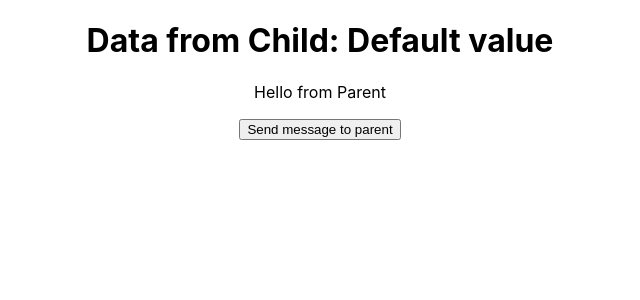
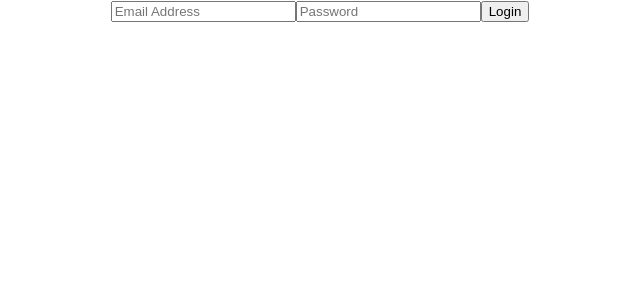
Before and after one commit to CarltonK/mpesa-mini-apps, a React (Create React App) app in the folder Silver/week-1-react-app/: page / in a window 1280 px wide. Shown: the top 300 px of the page, without its empty margins (320-960 px from the left). Built offline with nearby package versions, Linux system fonts and the light colour scheme.

Commit message:
styles and forms

```diff
--- a/Silver/week-1-react-app/package.json
+++ b/Silver/week-1-react-app/package.json
@@ -6,10 +6,13 @@
     "@testing-library/jest-dom": "^5.17.0",
     "@testing-library/react": "^13.4.0",
     "@testing-library/user-event": "^13.5.0",
+    "formik": "^2.4.6",
     "react": "^18.3.1",
     "react-dom": "^18.3.1",
     "react-scripts": "5.0.1",
-    "web-vitals": "^2.1.4"
+    "styled-components": "^6.1.13",
+    "web-vitals": "^2.1.4",
+    "yup": "^1.4.0"
   },
   "scripts": {
     "start": "react-scripts start",
--- a/Silver/week-1-react-app/src/App.css
+++ b/Silver/week-1-react-app/src/App.css
@@ -36,3 +36,10 @@
     transform: rotate(360deg);
   }
 }
+
+.button {
+  background-color: 'blue';
+  color: 'white';
+  padding: '10px 20px';
+  border-radius: '10px';
+}
--- a/Silver/week-1-react-app/src/App.js
+++ b/Silver/week-1-react-app/src/App.js
@@ -2,6 +2,11 @@
 import { useState } from 'react';
 import './App.css';
 import Welcome from './Welcome';
+import InlineStyledButton from './components/styles/InlineStyledButton';
+import CssFileButton from './components/styles/CssFIleButton';
+import StyledComponentButton from './components/styles/StyledComponentButton';
+import LoginForm from './components/authentication/LoginForm';
+import FormikForm from './components/authentication/FormikForm';
 
 function App() {
   const [childData, setChildData] = useState('Default value');
@@ -26,13 +31,32 @@ function App() {
           Learn React v18.13.1
         </a>
       </header> */}
-      <h1>Data from Child: {childData}</h1>
+
+      {/*
+      STATE
+       */}
+      {/* <h1>Data from Child: {childData}</h1>
       <Welcome
         sendDataToParent={handleDataFromChild}
         greeting={'Hello from Parent'}
       >
 
-      </Welcome>
+      </Welcome> */}
+
+      {/*
+      STYLES
+       */}
+
+      {/* <InlineStyledButton></InlineStyledButton> */}
+      {/* <CssFileButton></CssFileButton> */}
+      {/* <StyledComponentButton></StyledComponentButton> */}
+
+      {/*
+      FORMS
+       */}
+
+      {/* <LoginForm></LoginForm> */}
+      <FormikForm></FormikForm>
     </div>
   );
 }
--- /dev/null
+++ b/Silver/week-1-react-app/src/components/authentication/FormikForm.js
@@ -0,0 +1,38 @@
+import React, { useState } from "react";
+import { Formik, Form, Field } from "formik";
+import { object, string } from 'yup';
+
+const validationSchema = object({
+    email: string().email('Invalid email').required('Email is required'),
+    password: string().min(6,'Password too short').required('Password is required'),
+});
+
+function FormikForm() {
+  return (
+    <Formik
+    initialValues={{ email: '', password: '' }}
+    validationSchema={validationSchema}
+    onSubmit={(values) => console.log(values)}
+    >
+      {({errors}) => (
+        <Form>
+        <Field
+          name="email"
+          placeholder="Email Address"
+        ></Field>
+        {errors.email ? <div>{errors.email}</div> : null}
+
+        <Field
+          name="password"
+          placeholder="Password"
+        ></Field>
+        {errors.password ? <div>{errors.password}</div> : null}
+
+        <button type="submit">Login</button>
+      </Form>
+      )}
+    </Formik>
+  );
+}
+
+export default FormikForm;
--- /dev/null
+++ b/Silver/week-1-react-app/src/components/authentication/LoginForm.js
@@ -0,0 +1,40 @@
+import React, { useState } from 'react';
+
+function LoginForm() {
+    const [email, setEmail] = useState('');
+    const [password, setPassword] = useState('');
+
+    const handleSubmit = (e) => {
+        e.preventDefault();
+
+        if (password.length < 6) {
+            alert('Password too short');
+            return;
+        }
+
+        console.log('Email: ', email);
+        console.log('Password: ', password);
+    }
+
+    return (
+        <form onSubmit={handleSubmit}>
+            <input
+            type='email'
+            placeholder='Email Address'
+            value={email}
+            onChange={(e) => setEmail(e.target.value)}
+            ></input>
+
+            <input
+            type='password'
+            placeholder='Password'
+            value={password}
+            onChange={(e) => setPassword(e.target.value)}
+            ></input>
+
+            <button type='submit'>Login</button>
+        </form>
+    );
+}
+
+export default LoginForm;
--- /dev/null
+++ b/Silver/week-1-react-app/src/components/styles/CssFIleButton.js
@@ -0,0 +1,9 @@
+import React from "react";
+import './CssFileButton.css'
+import './../../App.css'
+
+function CssFileButton() {
+    return <button className="button">Click There</button>
+}
+
+export default CssFileButton;
--- /dev/null
+++ b/Silver/week-1-react-app/src/components/styles/CssFileButton.css
@@ -0,0 +1,6 @@
+.button {
+    background-color: 'blue';
+    color: 'white';
+    padding: '10px 20px';
+    border-radius: '10px';
+}
--- /dev/null
+++ b/Silver/week-1-react-app/src/components/styles/InlineStyledButton.js
@@ -0,0 +1,16 @@
+import React from "react";
+
+function InlineStyledButton() {
+    // Inline Styling - Style is added directly to the element
+
+    const buttonStyle = {
+        backgroundColor: 'blue',
+        color: 'white',
+        padding: '10px 20px',
+        borderRadius: '10px'
+    };
+
+    return <button style={buttonStyle}>Click Here</button>;
+}
+
+export default InlineStyledButton;
--- /dev/null
+++ b/Silver/week-1-react-app/src/components/styles/StyledComponentButton.js
@@ -0,0 +1,15 @@
+import React from "react";
+import styled from 'styled-components';
+
+const Button = styled.button({
+    backgroundColor: 'red',
+    padding: '10px 20px',
+    borderRadius: '10px',
+    color: 'white',
+});
+
+function StyledComponentButton() {
+    return <Button>Click There</Button>;
+}
+
+export default StyledComponentButton;
```
Also changed, not shown: 1 other file (tests, documents, lock files or other folders).
